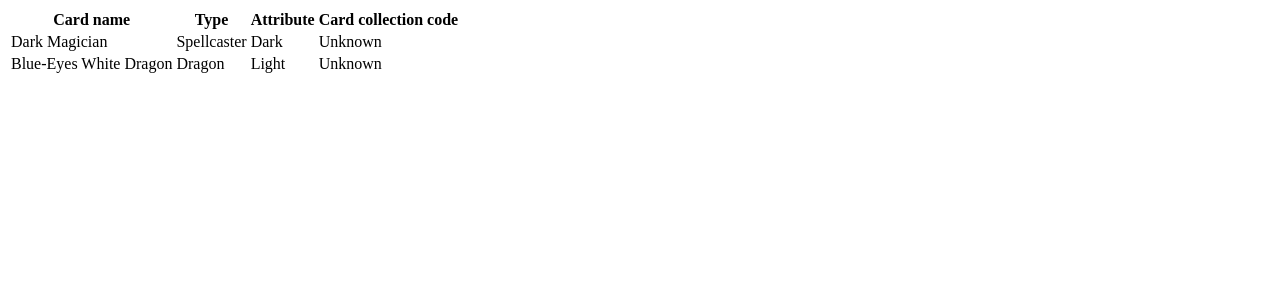
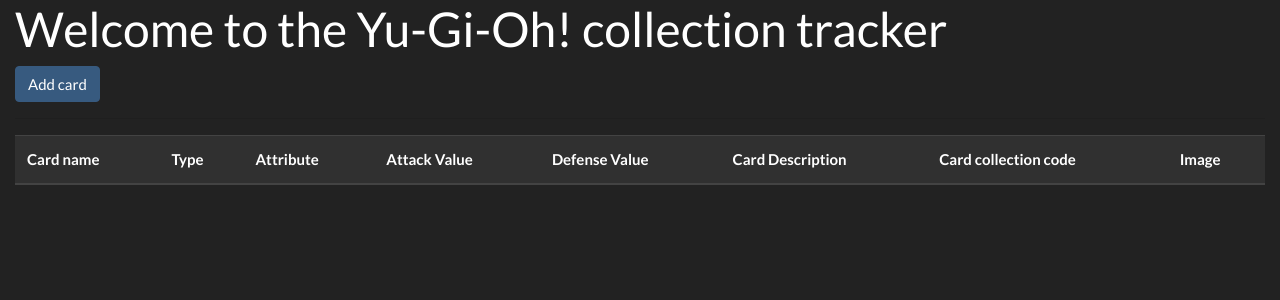
Before and after one commit to Mrzicokiller/PHPYugiohApplication, a Symfony app: template templates/cardOverview.html.twig in a window 1280 px wide. Shown: the top 300 px of the page. Run offline with Twig, Linux system fonts and the light colour scheme; the template is opened without the code that fills it, so the values that code supplies are empty; some libraries are stand-ins or nearby versions.

Commit message:
Add Select data from db and render overview

```diff
--- a/templates/base.html.twig
+++ b/templates/base.html.twig
@@ -3,10 +3,12 @@
     <head>
         <meta charset="UTF-8">
         <title>{% block title %}Yugioh Collection Tracker{% endblock %}</title>
-        {% block stylesheets %}{% endblock %}
+        <link rel="stylesheet" href="https://bootswatch.com/4/darkly/bootstrap.min.css">
     </head>
     <body>
         <div id="content">{% block content %}{% endblock %}</div>
-        {% block javascripts %}{% endblock %}
+        <script src="https://code.jquery.com/jquery-3.5.1.slim.min.js" integrity="sha384-DfXdz2htPH0lsSSs5nCTpuj/zy4C+OGpamoFVy38MVBnE+IbbVYUew+OrCXaRkfj" crossorigin="anonymous"></script>
+        <script src="https://cdn.jsdelivr.net/npm/popper.js@1.16.1/dist/umd/popper.min.js" integrity="sha384-9/reFTGAW83EW2RDu2S0VKaIzap3H66lZH81PoYlFhbGU+6BZp6G7niu735Sk7lN" crossorigin="anonymous"></script>
+        <script src="https://cdn.jsdelivr.net/npm/bootstrap@4.5.3/dist/js/bootstrap.min.js" integrity="sha384-w1Q4orYjBQndcko6MimVbzY0tgp4pWB4lZ7lr30WKz0vr/aWKhXdBNmNb5D92v7s" crossorigin="anonymous"></script>
     </body>
 </html>
--- a/templates/cardOverview.html.twig
+++ b/templates/cardOverview.html.twig
@@ -1,27 +1,44 @@
 {% extends "base.html.twig" %}
 {% block content %}
-    <table>
+<div class='container-fluid'>
+    <h1>Welcome to the Yu-Gi-Oh! collection tracker</h1>
+    <div class='row justify-content-start'>
+        <div class='col-12'>
+            <a href='' class='btn btn-primary'>Add card</a>
+        </div>
+    </div>
+    <hr>
+    <div class='row'>
+        <div class='col-12 justify-content-start'>
+            <table class='col-12 table table-dark'>
                 <thead>
                     <tr>
                         <th>Card name</th>
                         <th>Type</th>
                         <th>Attribute</th>
+                        <th>Attack Value</th>
+                        <th>Defense Value</th>
+                        <th>Card Description</th>
                         <th>Card collection code</th>
+                        <th>Image</th>
                     </tr>
                 </thead>
                 <tbody>
+                {% for card in registeredCards %}
                     <tr>
-                <td>Dark Magician</td>
-                <td>Spellcaster</td>
-                <td>Dark</td>
-                <td>Unknown</td>
+                        <td>{{card.cardName}}</td>
+                        <td>{{card.type}}</td>
+                        <td>{{card.attribute}}</td>
+                        <td>{{card.attackValue}}</td>
+                        <td>{{card.defenseValue}}</td>
+                        <td>{{card.cardDescription}}</td>
+                        <td>{{card.collectionID}}</td>
+                        <td>{{card.imgPath}}</td>
                     </tr>
-            <tr>
-                <td>Blue-Eyes White Dragon</td>
-                <td>Dragon</td>
-                <td>Light</td>
-                <td>Unknown</td>
-            </tr>
+                {% endfor %}
                 </tbody>
             </table>
+        </div>
+    </div>
+</div>
 {% endblock %}
```
Also changed, not shown: migrations/Version20201119134859.php (added, +31 -0 lines), src/Controller/YugiohCardController.php (+8 -2 lines), src/Entity/Card.php (added, +161 -0 lines), src/Repository/CardRepository.php (added, +50 -0 lines), 1 other file. Lines whose indentation alone changed are shown as unchanged.
